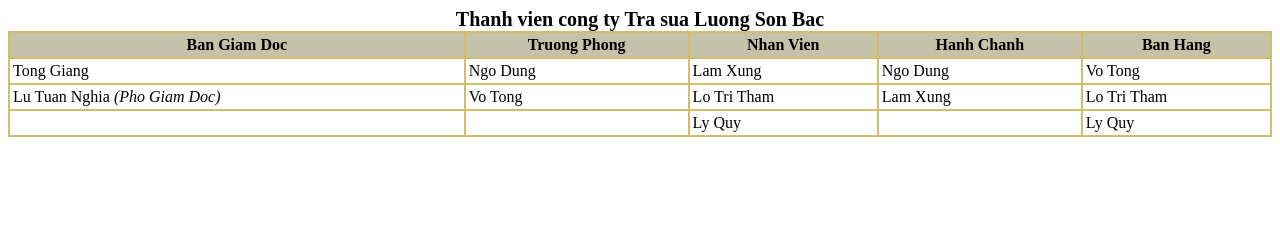
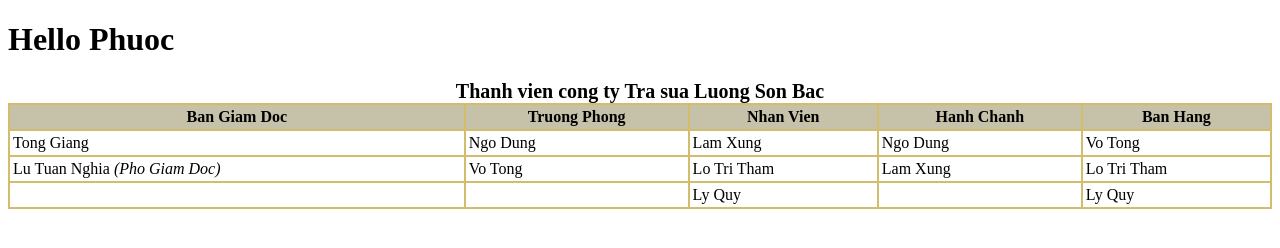
Before and after one commit to LeePhuoc31/Test, a plain HTML site: page index.html in a window 1280 px wide. Drawn offline with Linux system fonts and the light colour scheme.

Commit message:
Update index.html

```diff
--- a/index.html
+++ b/index.html
@@ -6,6 +6,7 @@
     <title>Web test QTHT</title>
 </head>
 <body>
+    <h1>Hello Phuoc</h1>
     <table class="demo">
         <caption>Thanh vien cong ty Tra sua Luong Son Bac</caption>
         <tr id="thead">
```
